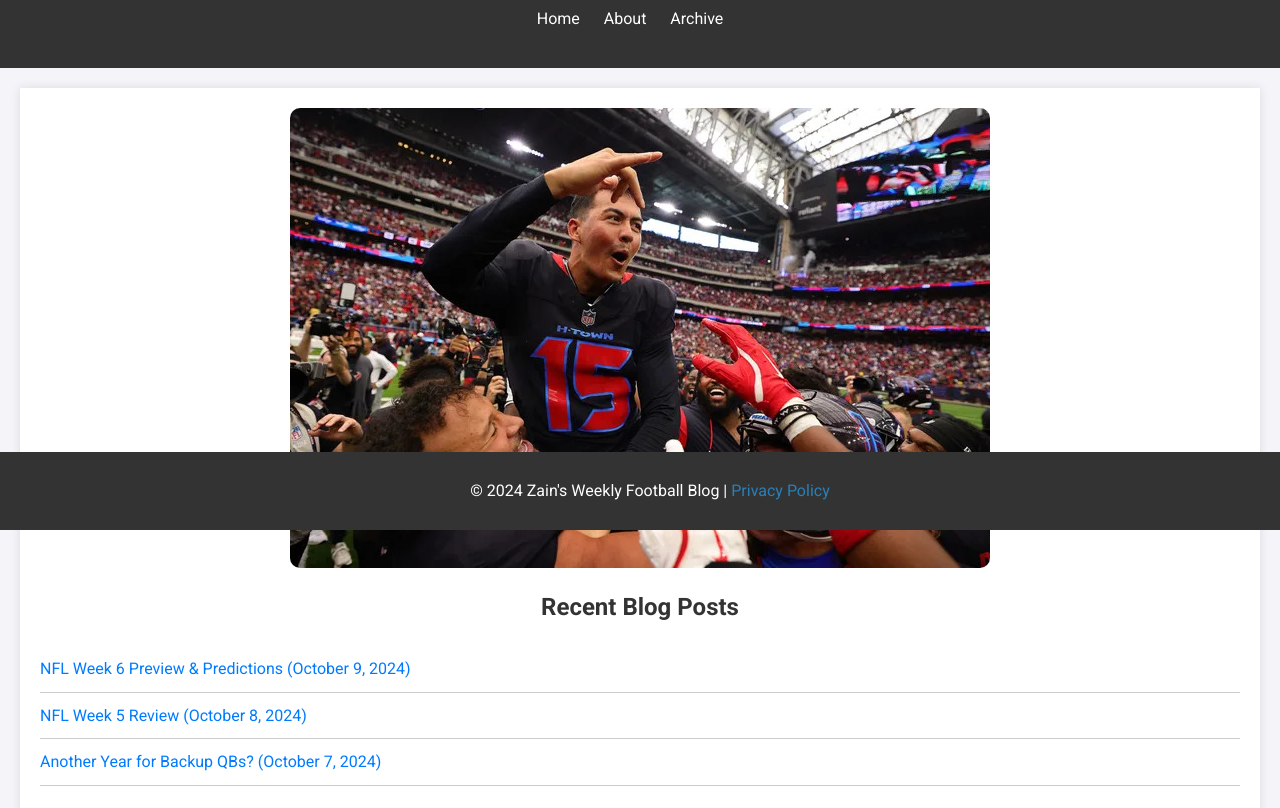
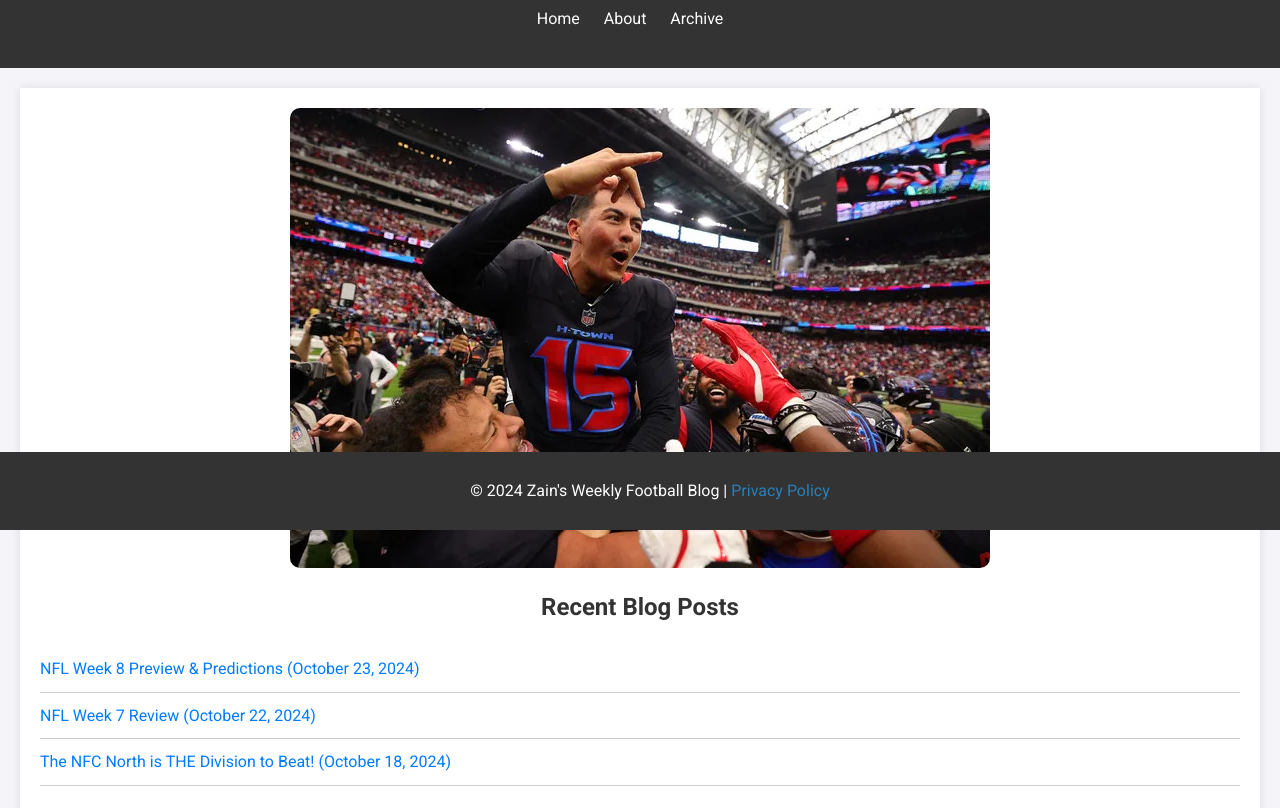
Before and after one commit to HZ380/football-blog, a plain HTML site: page index.html in a window 1280 px wide. Shown: the part 270-1078 px from the top of the page. Drawn offline with Linux system fonts and the light colour scheme.

Commit message:
Updated index.html

```diff
--- a/index.html
+++ b/index.html
@@ -29,9 +29,9 @@
         <img src="recent-posts-banner.jpg" alt="Recent Blog Posts Banner" class="recent-posts-banner">
         <h2>Recent Blog Posts</h2>
         <ul class="post-list">
-            <li><a href="#">NFL Week 6 Preview & Predictions (October 9, 2024)</a></li>
-            <li><a href="#">NFL Week 5 Review (October 8, 2024)</a></li>
-            <li><a href="#">Another Year for Backup QBs? (October 7, 2024)</a></li>
+            <li><a href="#">NFL Week 8 Preview & Predictions (October 23, 2024)</a></li>
+            <li><a href="#">NFL Week 7 Review (October 22, 2024)</a></li>
+            <li><a href="#">The NFC North is THE Division to Beat! (October 18, 2024)</a></li>
         </ul>
     </section>
 
```
